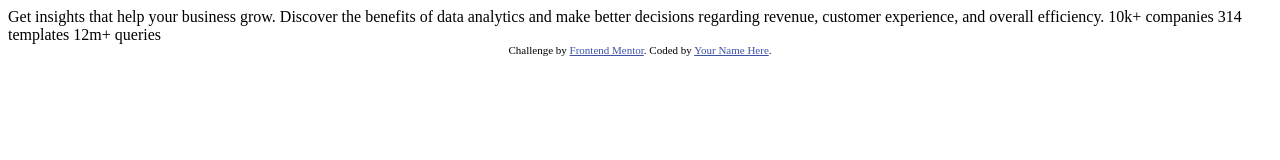
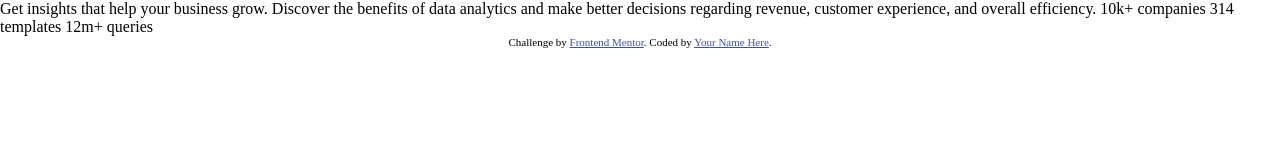
Before and after one commit to jonaschacon/stats-preview-card-component-main, a plain HTML site: page index.html in a window 1280 px wide. Drawn offline with Linux system fonts and the light colour scheme.

Commit message:
css initial setup

```diff
--- a/index.html
+++ b/index.html
@@ -2,20 +2,17 @@
 <html lang="en">
 <head>
   <meta charset="UTF-8">
-  <meta name="viewport" content="width=device-width, initial-scale=1.0"> <!-- displays site properly based on user's device -->
+  <meta name="viewport" content="width=device-width, initial-scale=1.0">
+  <link rel="icon" type="image/png" sizes="32x32" href="./images/favicon-32x32.png">
+  <title>Frontend Mentor | Stats preview card component</title>
+  <link rel="stylesheet" href="style.css">
 
-  <link rel="icon" type="image/png" sizes="32x32" href="./images/favicon-32x32.png">
+  <style>
+    @import url('https://fonts.googleapis.com/css2?family=Inter:ital,opsz,wght@0,14..32,100..900;1,14..32,100..900&family=Lexend+Deca:wght@100..900&display=swap');
+  </style>
 
-  <title>Frontend Mentor | Stats preview card component</title>
-
-  <!-- Feel free to remove these styles or customise in your own stylesheet 👍 -->
-  <style>
-    .attribution { font-size: 11px; text-align: center; }
-    .attribution a { color: hsl(228, 45%, 44%); }
-  </style>
 </head>
 <body>
-
   Get insights that help your business grow.
 
   Discover the benefits of data analytics and make better decisions regarding revenue, customer
--- /dev/null
+++ b/style.css
@@ -0,0 +1,26 @@
+@charset "UTF-8";
+
+:root {
+    /* Primary */
+    --very-dark-blue: hsl(233, 47%, 7%); /*(main background)*/
+    --dark-desaturated-blue: hsl(244, 38%, 16%); /*(card background)*/
+    --soft-violet: hsl(277, 64%, 61%); /*(accent)*/
+
+    /* Neutral */
+    --white: hsl(0, 0%, 100%); /*(main heading, stats)*/
+    --slightly-transparent-white: hsla(0, 0%, 100%, 0.75); /*(main paragraph)*/
+    --slightly-transparent-white: hsla(0, 0%, 100%, 0.6) ; /*(stat headings)*/
+}
+
+* {
+    padding: 0px;
+    margin: 0px;
+    box-sizing: border-box;
+}
+
+body {
+    min-height: 100vh;
+}
+
+.attribution { font-size: 11px; text-align: center; }
+.attribution a { color: hsl(228, 45%, 44%); }
```
